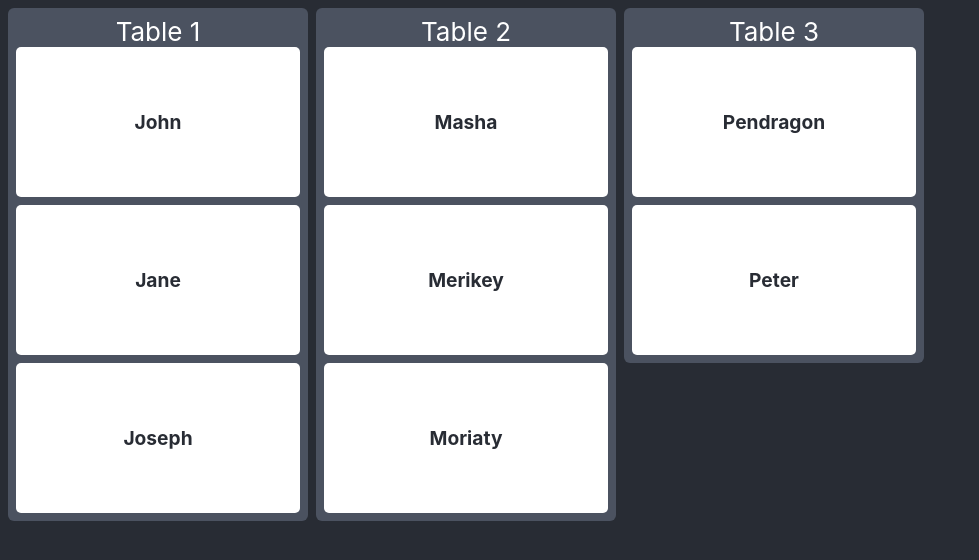
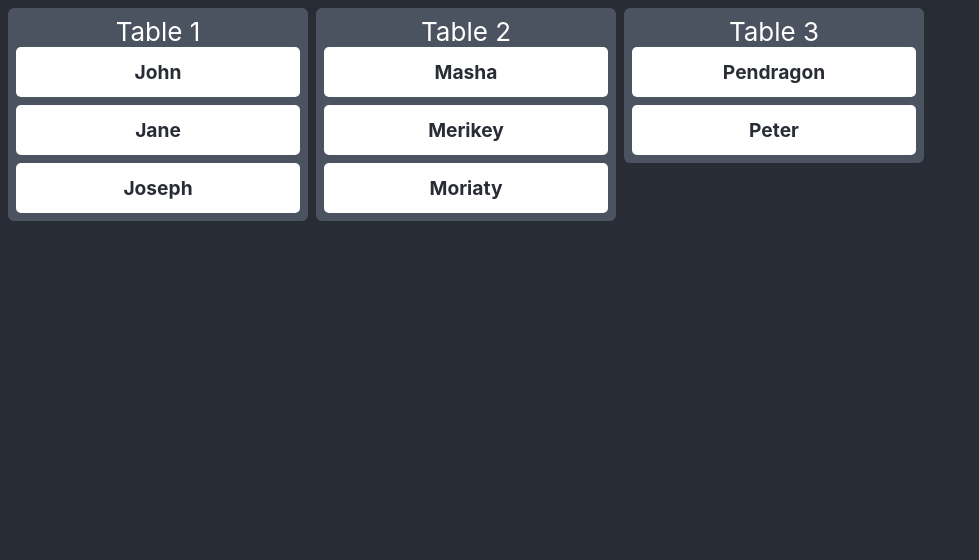
Before and after one commit to ajay0006/drag-n-drop-wp, a React (Create React App) app: page / in a window 1280 px wide. Shown: the top 560 px of the page, without its empty margins (0-979 px from the left). Built offline with nearby package versions, Linux system fonts and the light colour scheme.

Commit message:
drag and drop

```diff
--- a/src/App.css
+++ b/src/App.css
@@ -41,7 +41,7 @@
     display: flex;
     justify-content: center;
     align-items: center;
-    min-height: 150px;
+    min-height: 50px;
     background-color: white;
     border-radius: 5px;
     color: #282c34;
--- a/src/Components/Guest/Guest.js
+++ b/src/Components/Guest/Guest.js
@@ -14,7 +14,7 @@ export default function Guest({
             draggable
             onDragStart={(e) => handleDragStart(e, {tableIndex, guestIndex})}
             onDragEnd={(e) => handleDragEnd(e)}
-            onDragEnter={isDragging ? (e) => {
+            onDrop={isDragging ? (e) => {
                 handleDragEnter(e, {tableIndex, guestIndex})
             } : null}
             onDragOver={(e) => e.preventDefault()}
--- a/src/Components/Table/Table.js
+++ b/src/Components/Table/Table.js
@@ -2,7 +2,7 @@ import {Children, useState} from "react";
 
 export default function Table({handleDragEnterTable, tableIndex, isDragging, children, ...table}) {
     console.log("table guest",!table.Guests.length)
-    console.log(isDragging)
+    console.log("isDraggin", isDragging)
 
     return (
         <div key={table.table}
```
